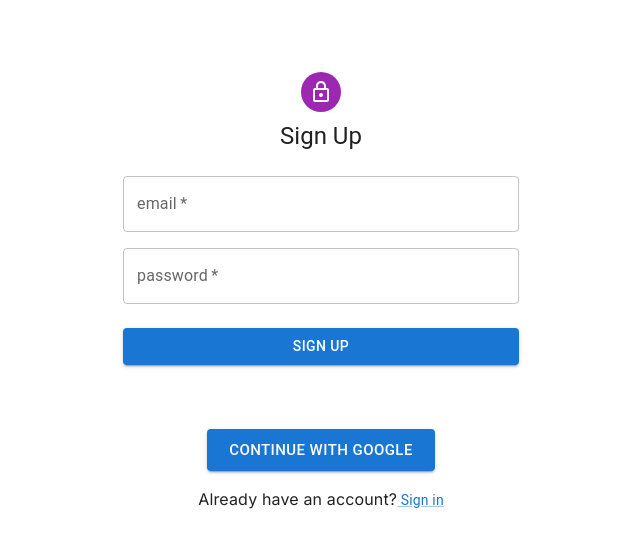
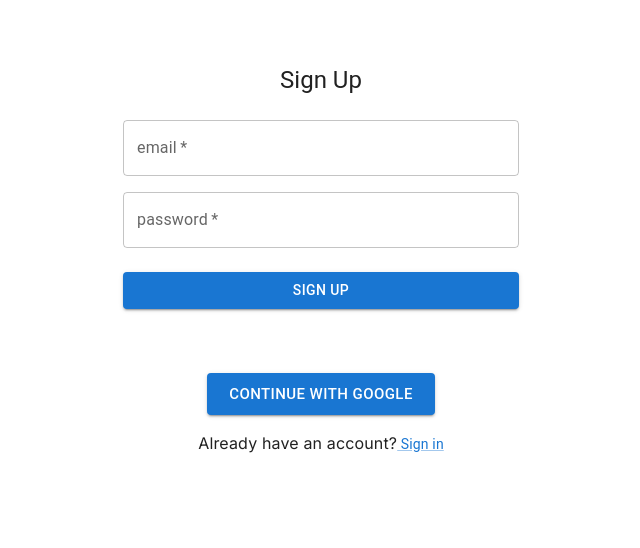
Before and after one commit to CS350-team6/elearning-platform-front, a Next.js app: page /register in a window 1280 px wide. Shown: the top 548 px of the page, without its empty margins (319-959 px from the left). Built offline with nearby package versions, Linux system fonts and the light colour scheme.

Commit message:
remove lockouticon

```diff
--- a/src/app/login/display.tsx
+++ b/src/app/login/display.tsx
@@ -13,7 +13,6 @@ import Checkbox from '@mui/material/Checkbox';
 import Link from '@mui/material/Link';
 import Grid from '@mui/material/Grid';
 import Box from '@mui/material/Box';
-import LockOutlinedIcon from '@mui/icons-material/LockOutlined';
 import Typography from '@mui/material/Typography';
 import Container from '@mui/material/Container';
 import { createTheme, ThemeProvider } from '@mui/material/styles';
@@ -73,9 +72,6 @@ export default function Main({getData}:MyProps) {
             alignItems: 'center',
           }}
         >
-          <Avatar sx={{ m: 1, bgcolor: 'secondary.main' }}>
-            <LockOutlinedIcon />
-          </Avatar>
           <Typography component="h1" variant="h5">
             Sign in
           </Typography>
--- a/src/app/pwReset/display.tsx
+++ b/src/app/pwReset/display.tsx
@@ -11,7 +11,6 @@ import Checkbox from '@mui/material/Checkbox';
 import Link from '@mui/material/Link';
 import Grid from '@mui/material/Grid';
 import Box from '@mui/material/Box';
-import LockOutlinedIcon from '@mui/icons-material/LockOutlined';
 import Typography from '@mui/material/Typography';
 import Container from '@mui/material/Container';
 import { createTheme, ThemeProvider } from '@mui/material/styles';
@@ -61,9 +60,6 @@ export default function Main({getData}: MyProps) {
                     alignItems: 'center',
                     }}
                 >
-                    <Avatar sx={{ m: 1, bgcolor: 'secondary.main' }}>
-                        <LockOutlinedIcon />
-                    </Avatar>
                     <Typography component="h1" variant="h5">
                         reset password
                     </Typography>
--- a/src/app/register/display.tsx
+++ b/src/app/register/display.tsx
@@ -13,7 +13,6 @@ import Checkbox from '@mui/material/Checkbox';
 import Link from '@mui/material/Link';
 import Grid from '@mui/material/Grid';
 import Box from '@mui/material/Box';
-import LockOutlinedIcon from '@mui/icons-material/LockOutlined';
 import Typography from '@mui/material/Typography';
 import Container from '@mui/material/Container';
 import { createTheme, ThemeProvider } from '@mui/material/styles';
@@ -119,9 +118,6 @@ export default function Main({getData}:MyProps) {
               alignItems: 'center',
             }}
         >
-          <Avatar sx={{ m: 1, bgcolor: 'secondary.main' }}>
-            <LockOutlinedIcon />
-          </Avatar>
           <Typography component="h1" variant="h5">
             Sign Up
           </Typography>
```
